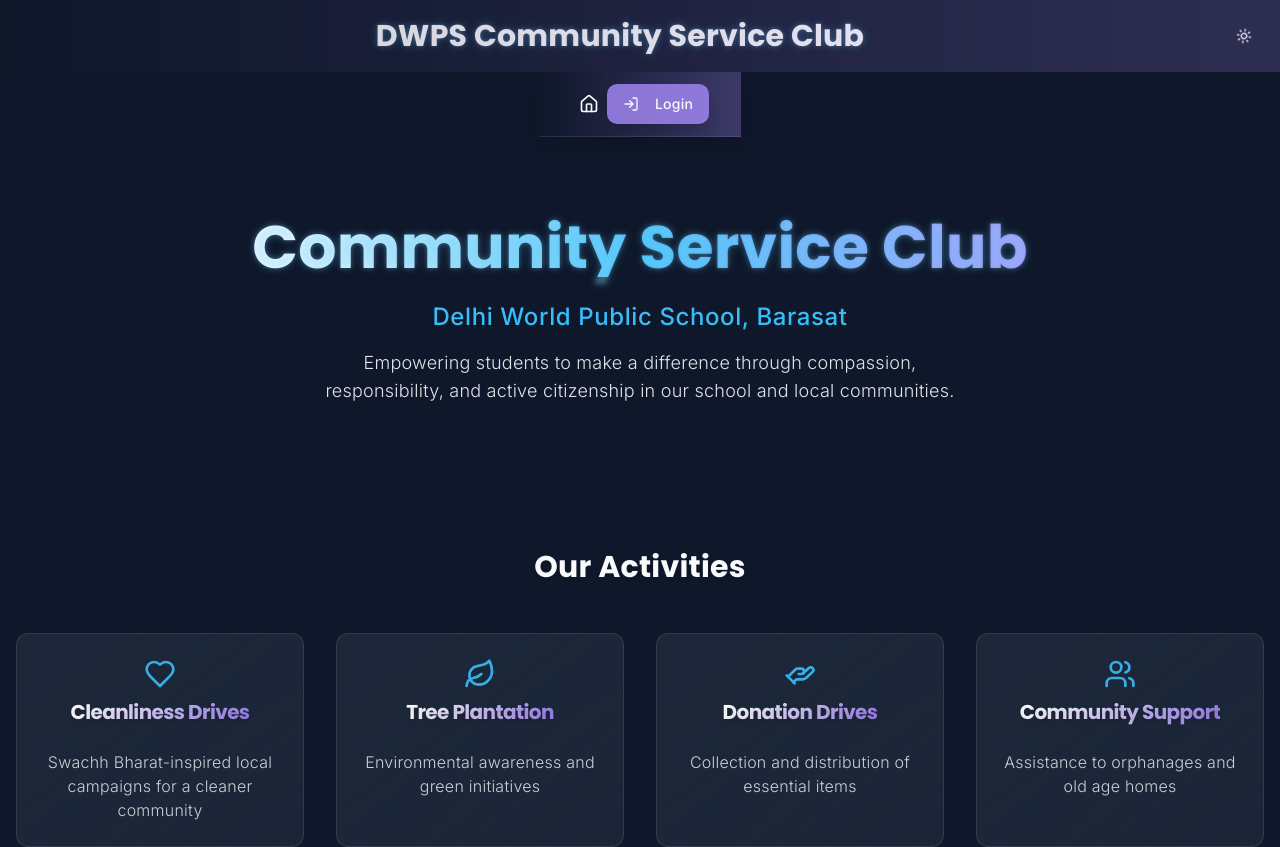
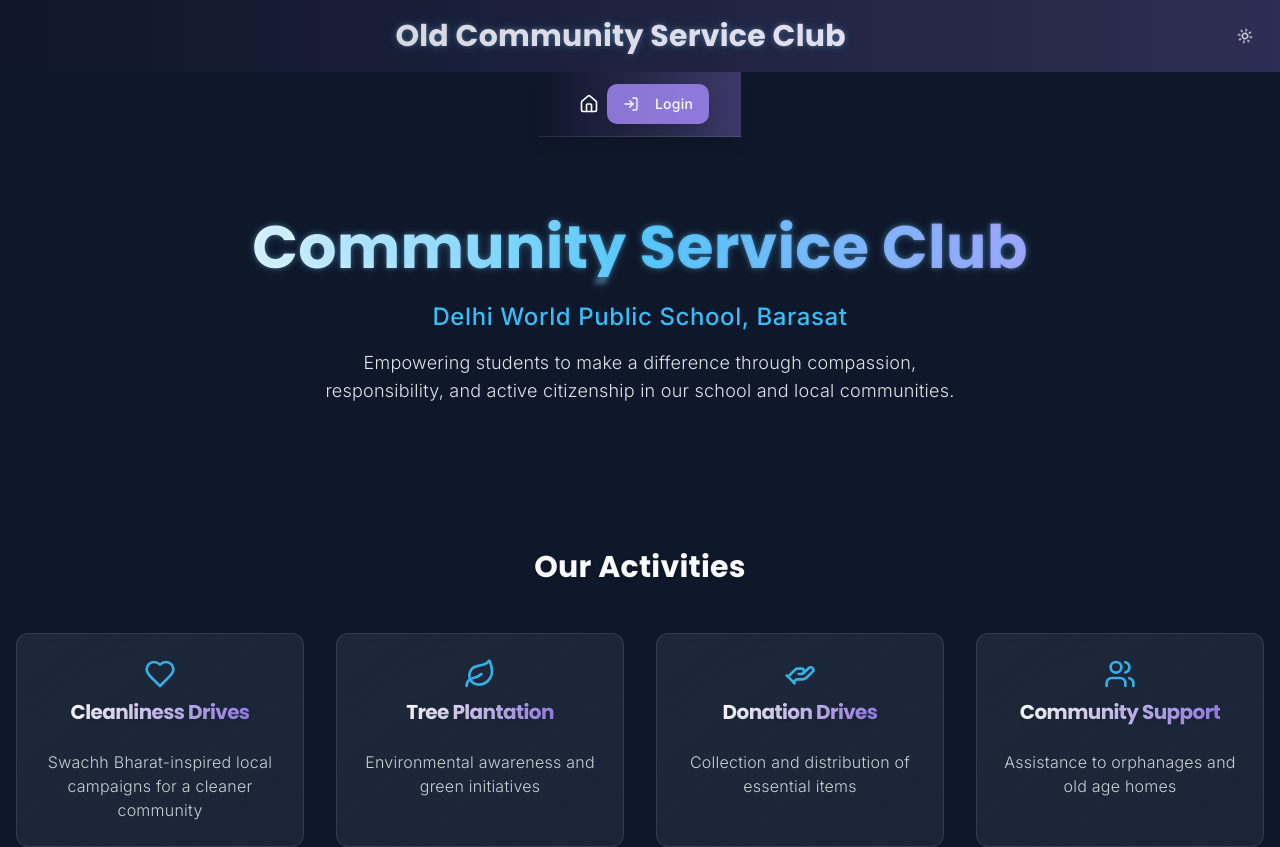
Before and after one commit to Riju-Rahaman/communityclub_dwpsb, a React (Vite) app: page / in a window 1280 px wide. Shown: the top 847 px of the page. Built offline with nearby package versions, Linux system fonts and the light colour scheme.

Commit message:
Refactor: Update header text
Update the header text to reflect the old community service club.

```diff
--- a/src/components/Header.tsx
+++ b/src/components/Header.tsx
@@ -5,8 +5,8 @@ export function Header() {
   return (
     <header className="bg-primary py-4 text-white relative overflow-hidden animate-fade-in">
       <div className="max-w-7xl mx-auto px-4 flex items-center justify-between">
-        <h1 className="text-3xl font-bold text-center flex-grow animate-text-glow">
-          DWPS Community Service Club
+        <h1 className="text-3xl font-bold text-center w-full animate-text-glow">
+          Old Community Service Club
         </h1>
         <ThemeToggle />
       </div>
```
